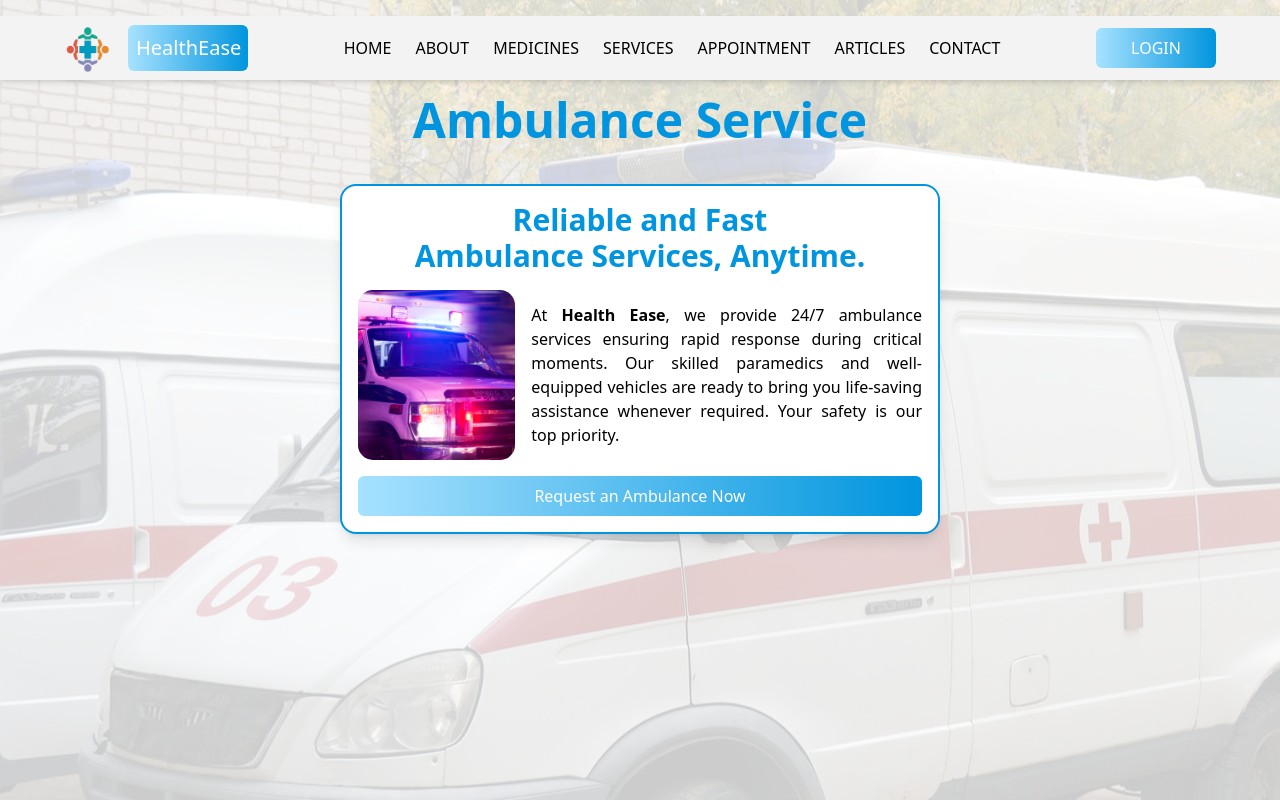
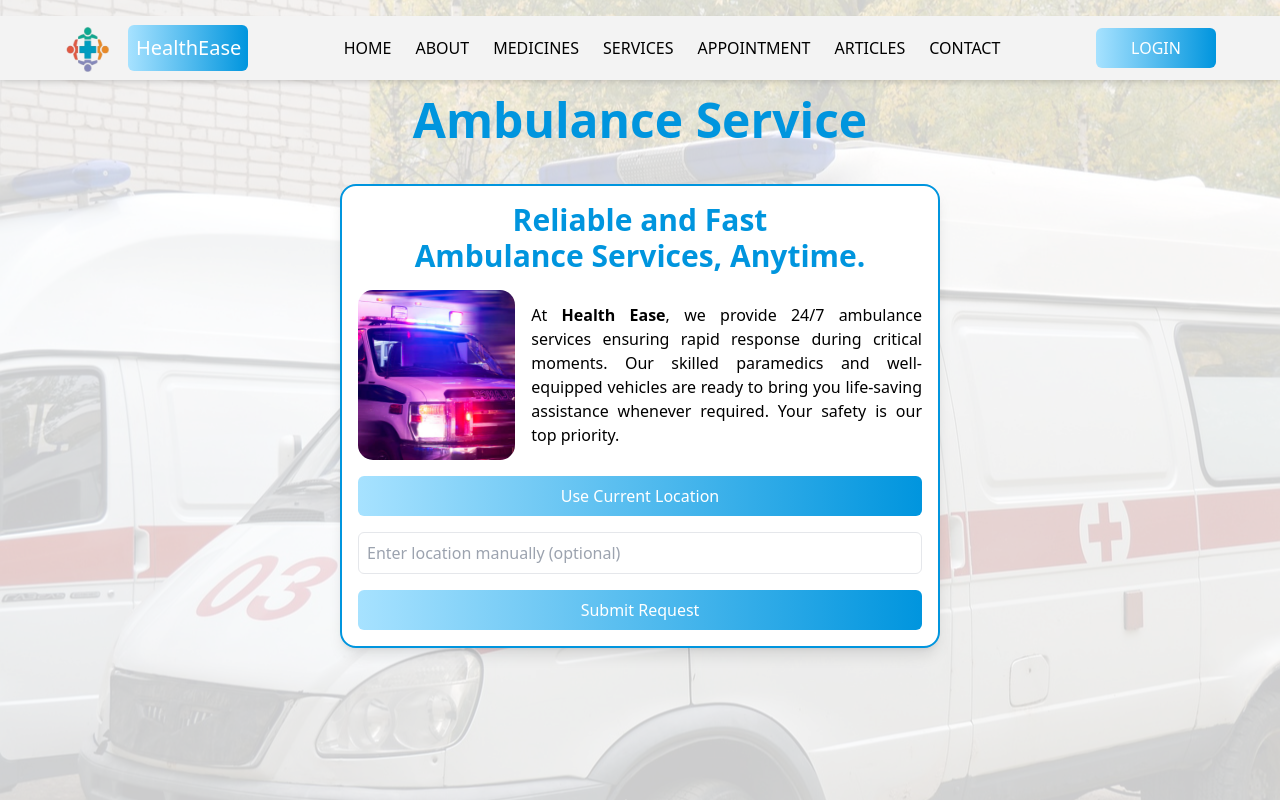
Before and after one commit to ianshsingh10/Health-Ease, a React (Vite) app in the folder Frontend/: page /services/ambulance in a window 1280 px wide. Built offline with nearby package versions, Linux system fonts and the light colour scheme.

Commit message:
ambulance backend

```diff
--- a/Frontend/src/components/AmbulanceService.jsx
+++ b/Frontend/src/components/AmbulanceService.jsx
@@ -1,8 +1,51 @@
-import React from "react";
+import React, { useState } from "react";
+import axios from "axios";
 import ambulanceImage from "../images/ambulance.png.jpg"; // Background image
 import ambulanceMain from "../images/ambulance-main.png.png"; // Ambulance image for left box
 
 function AmbulanceService() {
+  const [location, setLocation] = useState({ latitude: null, longitude: null });
+  const [manualLocation, setManualLocation] = useState("");
+  const [loading, setLoading] = useState(false);
+
+  const handleGetLocation = () => {
+    if (navigator.geolocation) {
+      setLoading(true);
+      navigator.geolocation.getCurrentPosition(
+        (position) => {
+          setLocation({
+            latitude: position.coords.latitude,
+            longitude: position.coords.longitude,
+          });
+          setLoading(false);
+        },
+        (error) => {
+          console.error("Error getting location:", error);
+          alert("Unable to fetch location. Please enter it manually.");
+          setLoading(false);
+        }
+      );
+    } else {
+      alert("Geolocation is not supported by your browser.");
+    }
+  };
+
+  const handleSubmit = async () => {
+    const data = {
+      latitude: location.latitude,
+      longitude: location.longitude,
+      manualLocation: manualLocation || null,
+    };
+
+    try {
+      const response = await axios.post("http://localhost:5000/api/users/ambulance", data);
+      alert("Ambulance request submitted successfully!");
+    } catch (error) {
+      console.error("Error saving location:", error);
+      alert("Failed to submit the ambulance request. Please try again.");
+    }
+  };
+
   return (
     <div
       className="relative w-full min-h-screen bg-cover bg-center"
@@ -54,13 +97,40 @@ function AmbulanceService() {
               </p>
             </div>
 
+            {/* Location Input */}
+            <div className="mt-[2vmin]">
+              {location.latitude && location.longitude ? (
+                <p className="text-green-500">
+                  Location fetched: Latitude {location.latitude}, Longitude {location.longitude}
+                </p>
+              ) : (
+                <button
+                  onClick={handleGetLocation}
+                  className="w-full p-[1vmin] text-center rounded-md text-white bg-gradient-to-r from-[#A7E2FF] to-[#0095DE] hover:shadow-lg hover:scale-105 transition duration-300 ease-in-out"
+                >
+                  {loading ? "Fetching Location..." : "Use Current Location"}
+                </button>
+              )}
+
+              <div className="mt-4">
+                <input
+                  type="text"
+                  placeholder="Enter location manually (optional)"
+                  value={manualLocation}
+                  onChange={(e) => setManualLocation(e.target.value)}
+                  className="w-full p-[1vmin] border rounded-md"
+                />
+              </div>
+            </div>
+
             {/* Call to Action */}
             <div className="mt-[2vmin]">
-              <a href="#">
-                <div className="w-full p-[1vmin] text-center rounded-md text-white bg-gradient-to-r from-[#A7E2FF] to-[#0095DE] hover:shadow-lg hover:scale-105 transition duration-300 ease-in-out">
-                  Request an Ambulance Now
-                </div>
-              </a>
+              <button
+                onClick={handleSubmit}
+                className="w-full p-[1vmin] text-center rounded-md text-white bg-gradient-to-r from-[#A7E2FF] to-[#0095DE] hover:shadow-lg hover:scale-105 transition duration-300 ease-in-out"
+              >
+                Submit Request
+              </button>
             </div>
           </div>
         </div>
--- a/Frontend/src/components/Navbar.jsx
+++ b/Frontend/src/components/Navbar.jsx
@@ -89,13 +89,6 @@ function Navbar({ isLoggedIn, username, setIsLoggedIn, setUsername }) {
                             onClick={() => setShowDropdown(false)} // Close the dropdown
                             className="px-[2vmin] py-[1vmin] hover:bg-gray-200 flex items-center gap-[1vmin]"
                         >
-                            <FaDollarSign />
-                            <Link to="/services/cost-estimation">Healthcare Cost Estimation</Link>
-                        </li>
-                        <li
-                            onClick={() => setShowDropdown(false)} // Close the dropdown
-                            className="px-[2vmin] py-[1vmin] hover:bg-gray-200 flex items-center gap-[1vmin]"
-                        >
                             <FaTint />
                             <Link to="/services/blood-bank">Blood Bank</Link>
                         </li>
```
Also changed, not shown: 2 other files (tests, documents, lock files or other folders).
